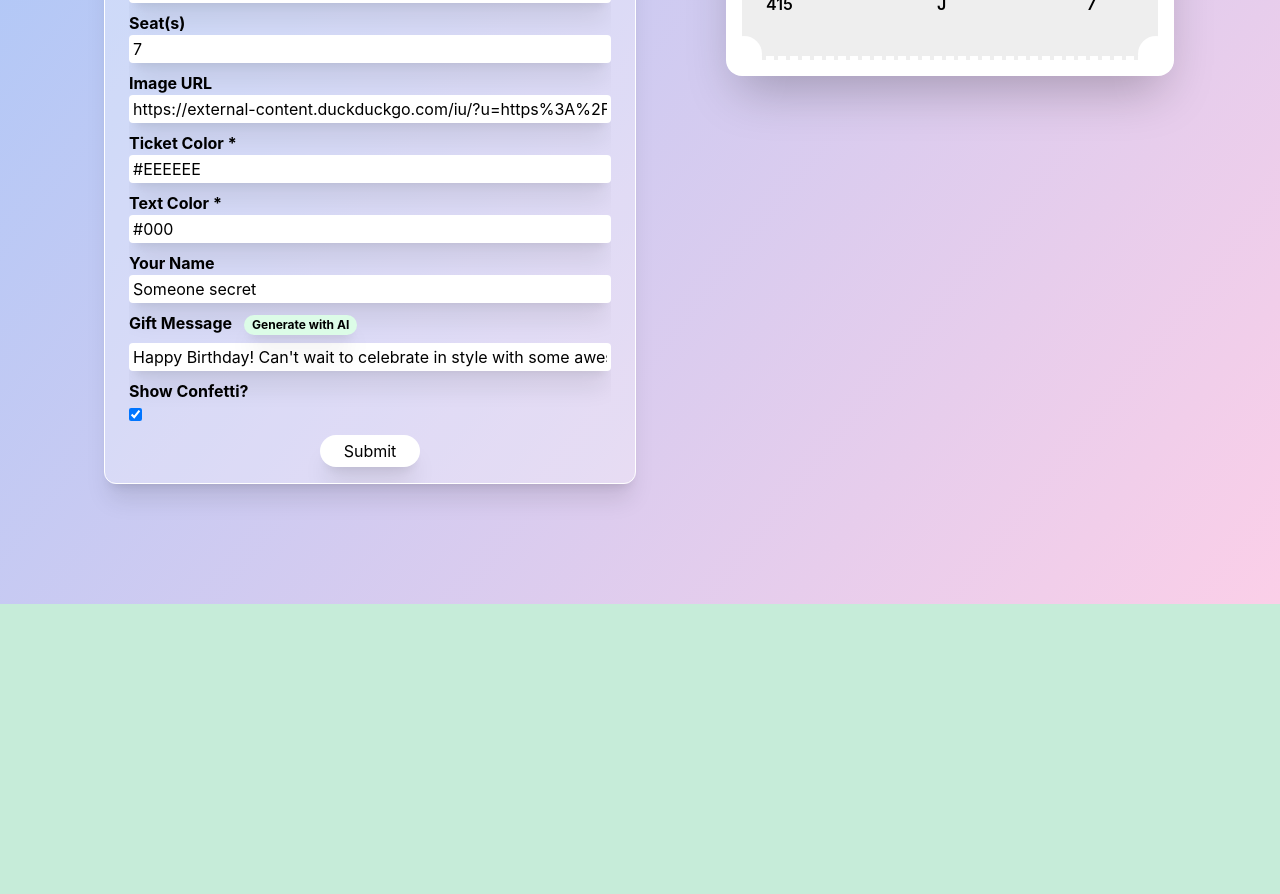
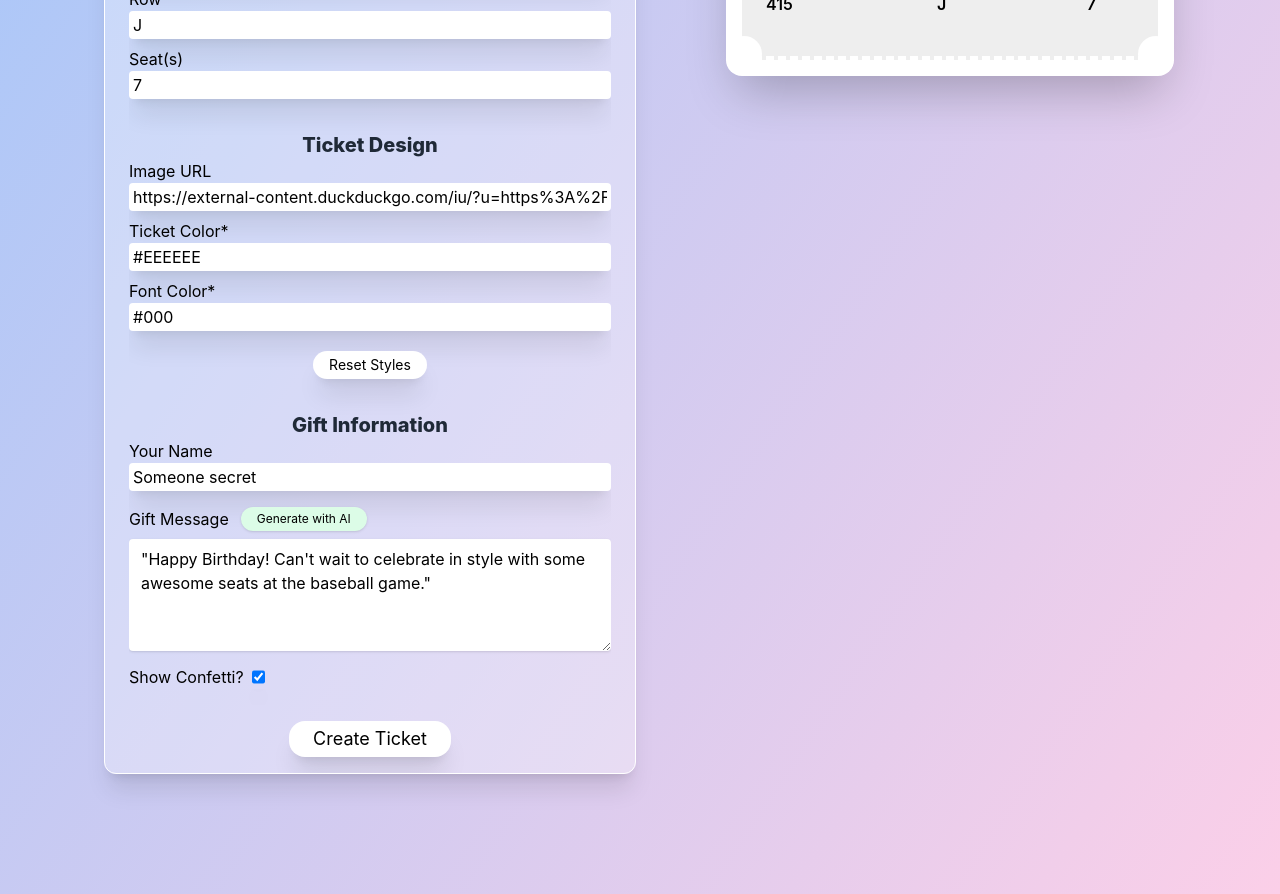
Before and after one commit to benhurley/pretty-tickets, a React (Create React App) app: page / in a window 1280 px wide. Shown: the part 1000-1894 px from the top of the page. Before the commit the page ends 1604 px from the top, so only its background shows below. Built offline with nearby package versions, Linux system fonts and the light colour scheme.

Commit message:
better ui layout on homepage and results page

```diff
--- a/src/components/molecules/inputCheckboxField.tsx
+++ b/src/components/molecules/inputCheckboxField.tsx
@@ -6,9 +6,9 @@ type InputTextFieldProps = {
 
 export const InputCheckboxField = ({ checked, label, onChangeFn }: InputTextFieldProps) => {
     return (
-        <div className="mb-2">
+        <div className="mb-2 inline-flex">
             <div>
-                <label className="font-bold pr-2">{label}</label>
+                <label className="pr-2">{label}</label>
             </div>
             <input
                 className="py-0.5 px-1 rounded shadow-xl"
--- a/src/components/molecules/inputTextField.tsx
+++ b/src/components/molecules/inputTextField.tsx
@@ -9,7 +9,7 @@ export const InputTextField = ({ label, value, callbackFn, required = true }: In
     return (
         <div className="mb-2">
             <div>
-                <label className="font-bold pr-2">{label}</label>
+                <label className="pr-2">{label}</label>
             </div>
             <input
                 required={required}
--- a/src/components/molecules/inputTextFieldWithAI.tsx
+++ b/src/components/molecules/inputTextFieldWithAI.tsx
@@ -1,30 +1,53 @@
-import { ScaleLoader } from 'react-spinners';
+import { useState } from 'react';
+import { PulseLoader } from "react-spinners";
 
 type InputTextFieldProps = {
     isLoading: boolean,
     inputCallbackFn: (value: React.SetStateAction<string>) => void,
-    aiCallbackFn: (e :any) => void,
+    aiCallbackFn: (e: any) => void,
     label: string,
     required?: boolean,
     value: string,
-}
+};
 
 export const InputTextFieldWithAI = ({ label, value, inputCallbackFn, aiCallbackFn, isLoading = false, required = true }: InputTextFieldProps) => {
+    const [wasAIButtonClicked, setWasAIButtonClicked] = useState(false);
+
+    const handleClick = (e: any) => {
+        setWasAIButtonClicked(true);
+        aiCallbackFn(e);
+    };
+
     return (
-        <div className="mb-2">
-            <div className="inline-block">
-                <label className="font-bold pr-3">{label}</label>
-                <button className="bg-green-100 px-2 py-0.5 mb-2 rounded-xl text-xs shadow-xl font-bold transform hover:scale-105 transition-transform duration-300" onClick={aiCallbackFn}>
-                    {isLoading ? <div className='min-w-[100px]'><ScaleLoader color="#000" height={5} /></div> : "Generate with AI" }
+        <div className="mb-2 pt-2">
+            <div className="flex items-center">
+                <label className="pr-3">{label}</label>
+                <button
+                    disabled={wasAIButtonClicked || isLoading}
+                    className={`
+                        ${wasAIButtonClicked ? !isLoading ? 'bg-blue-100' : 'bg-gray-100' : 'bg-green-100'} px-4 py-1 rounded-xl text-xs shadow transition-all duration-300 ${wasAIButtonClicked ? 'scale-100' : 'hover:scale-105 active:scale-100'
+                        }`}
+                    onClick={handleClick}
+                >
+                    {isLoading ? (
+                        <div className="flex items-center">
+                            <PulseLoader color="#000" size={4} />
+                            <span className="ml-2">Loading...</span>
+                        </div>
+                    ) : wasAIButtonClicked ? (
+                        'Using AI ✓'
+                    ) : (
+                        'Generate with AI'
+                    )}
                 </button>
             </div>
-            <input
+            <textarea
                 required={required}
-                className="py-0.5 px-1 rounded shadow-xl w-[100%]"
-                type="text"
+                className="py-2 px-3 rounded shadow w-full mt-2"
+                rows={4}
                 value={value}
                 onChange={(e) => inputCallbackFn(e.target.value)}
             />
         </div>
-    )
+    );
 };
--- a/src/components/organisms/introHero.tsx
+++ b/src/components/organisms/introHero.tsx
@@ -19,7 +19,7 @@ export const IntroHero = () => {
                     <p className="text-sm text-gray-600 text-left">Get a real-time look at your new ticket before finalizing.</p>
                 </div>
                 <div className="bg-white p-4 rounded-lg shadow-md text-center mt-1 md:mt-0 md:flex-grow md:w-[200px] md:h-[110px] w-full">
-                    <h3 className="text-lg md:text-xl font-semibold mb-1 text-left">3. Submit & Share!</h3>
+                    <h3 className="text-lg md:text-xl font-semibold mb-1 text-left">3. Share!</h3>
                     <p className="text-sm text-gray-600 text-left">Create a unique ticket link for your lucky recipient.</p>
                 </div>
             </div>
--- a/src/pages/home.tsx
+++ b/src/pages/home.tsx
@@ -10,6 +10,7 @@ import { fetchGiftMessage } from "../helpers/fetchOpenAI";
 
 export const Home = () => {
     const navigate = useNavigate();
+
     const [eventName, setEventName] = useState('2023 World Series');
     const [eventSubtitle, setEventSubtitle] = useState('VIP Entry Ticket');
     const [eventNumber, setEventNumber] = useState('Game 3');
@@ -20,13 +21,22 @@ export const Home = () => {
     const [eventSection, setEventSection] = useState('415');
     const [eventRow, setEventRow] = useState('J');
     const [eventSeat, setEventSeat] = useState('7');
+
     const [imgUrl, setImgUrl] = useState('https://external-content.duckduckgo.com/iu/?u=https%3A%2F%2Fimages.squarespace-cdn.com%2Fcontent%2Fv1%2F513e03a1e4b00efcff5aa03d%2F1370532403248-B7JTN2CASB1LWM5YWSX1%2Fke17ZwdGBToddI8pDm48kNVjfR5kDa6jbBkrq_LoDDF7gQa3H78H3Y0txjaiv_0fDoOvxcdMmMKkDsyUqMSsMWxHk725yiiHCCLfrh8O1z4YTzHvnKhyp6Da-NYroOW3zXOvpZoLj-zrwUcoeghK_zqqXjS3CfNDSuuf31e0tVH8gayrKhTJ_a0qjpge_-3DaDV-2eBmFlp-ifSeZPc-_8SfgUBqPeJJSwQPE1X-OZQ%2FWorld_Champions_2009_Yankees.jpg&f=1&nofb=1&ipt=5f1b17a6d83003b9466b21e94cf8f41b4571bdf4097080dd18b10bbe3d77f0b1&ipo=images')
     const [ticketColor, setTicketColor] = useState('#EEEEEE')
     const [textColor, setTextColor] = useState('#000')
+
     const [showConfetti, setShowConfetti] = useState(true);
     const [gifterName, setGifterName] = useState("Someone secret");
-    const [giftMessage, setGiftMessage] = useState("Happy Birthday! Can't wait to celebrate in style with some awesome seats at the baseball game.");
-    const [isLoadingAIGiftMessage,  setIsLoadingAIGiftMessage] = useState(false);
+    const [giftMessage, setGiftMessage] = useState(`"Happy Birthday! Can't wait to celebrate in style with some awesome seats at the baseball game."`);
+    const [isLoadingAIGiftMessage, setIsLoadingAIGiftMessage] = useState(false);
+
+    const handleStyleReset = (e: any) => {
+        e.preventDefault();
+        setImgUrl("https://external-content.duckduckgo.com/iu/?u=https%3A%2F%2Fimages.squarespace-cdn.com%2Fcontent%2Fv1%2F513e03a1e4b00efcff5aa03d%2F1370532403248-B7JTN2CASB1LWM5YWSX1%2Fke17ZwdGBToddI8pDm48kNVjfR5kDa6jbBkrq_LoDDF7gQa3H78H3Y0txjaiv_0fDoOvxcdMmMKkDsyUqMSsMWxHk725yiiHCCLfrh8O1z4YTzHvnKhyp6Da-NYroOW3zXOvpZoLj-zrwUcoeghK_zqqXjS3CfNDSuuf31e0tVH8gayrKhTJ_a0qjpge_-3DaDV-2eBmFlp-ifSeZPc-_8SfgUBqPeJJSwQPE1X-OZQ%2FWorld_Champions_2009_Yankees.jpg&f=1&nofb=1&ipt=5f1b17a6d83003b9466b21e94cf8f41b4571bdf4097080dd18b10bbe3d77f0b1&ipo=images")
+        setTicketColor('#EEEEEE')
+        setTextColor('#000')
+    }
 
     const handleGenerateMessageWithAI = async (e: React.ChangeEvent<HTMLInputElement>) => {
         e.preventDefault();
@@ -141,8 +151,10 @@ export const Home = () => {
                 <div className="flex-1 klg:w-1/2 px-4 lg:ml-10 mt-6 sm:mt-10 max-w-full w-full">
                     <form className="rounded-xl shadow-xl border border-white flex flex-col justify-between max-h-[300px] md:max-h-none overflow-y-scroll pb-4 bg-white bg-opacity-30 px-4 pt-3 mx-2 sm:px-6 sm:pt-4 animate-in fade-in zoom-in ease-in-out min-w-[250px]" onSubmit={handleSubmit}>
                         <div className="flex-grow overflow-y-scroll">
+                            <div className="mt-2">
+                                <h3 className="text-mg lg:text-xl font-extrabold leading-tight text-center text-gray-800">Event Information</h3>
                                 <InputTextField
-                                label="Title *"
+                                    label="Title*"
                                     value={eventName}
                                     callbackFn={setEventName}
                                 />
@@ -165,7 +177,7 @@ export const Home = () => {
                                     callbackFn={setEventDescription}
                                 />
                                 <InputTextField
-                                label="Date *"
+                                    label="Date*"
                                     value={eventDate}
                                     callbackFn={setEventDate}
                                 />
@@ -176,7 +188,7 @@ export const Home = () => {
                                     callbackFn={setEventTime}
                                 />
                                 <InputTextField
-                                label="Venue *"
+                                    label="Venue*"
                                     value={eventVenue}
                                     callbackFn={setEventVenue}
                                 />
@@ -198,6 +210,9 @@ export const Home = () => {
                                     value={eventSeat}
                                     callbackFn={setEventSeat}
                                 />
+                            </div>
+                            <div className="my-8">
+                                <h3 className="text-mg lg:text-xl font-extrabold leading-tight text-center text-gray-800">Ticket Design</h3>
                                 <InputTextField
                                     label="Image URL"
                                     required={false}
@@ -205,15 +220,22 @@ export const Home = () => {
                                     callbackFn={setImgUrl}
                                 />
                                 <InputTextField
-                                label="Ticket Color *"
+                                    label="Ticket Color*"
                                     value={ticketColor}
                                     callbackFn={setTicketColor}
                                 />
                                 <InputTextField
-                                label="Text Color *"
+                                    label="Font Color*"
                                     value={textColor}
                                     callbackFn={setTextColor}
                                 />
+                                <div className="flex justify-center">
+                                    <button className="bg-white mt-3 px-4 py-1 rounded-2xl text-sm shadow-xl transform hover:scale-105 transition-transform duration-300" onClick={handleStyleReset}>Reset Styles</button>
+                                </div>
+                            </div>
+
+                            <div className="mb-2">
+                                <h3 className="text-mg lg:text-xl font-extrabold leading-tight text-center text-gray-800">Gift Information</h3>
                                 <InputTextField
                                     label="Your Name"
                                     required={false}
@@ -234,9 +256,10 @@ export const Home = () => {
                                     onChangeFn={handleRadioChange}
                                 />
                             </div>
-                        <div className="flex items-center justify-center md:col-span-2 pt-4 md:pt-0">
-                            <button className="bg-white px-6 py-1 rounded-2xl text-md shadow-xl transform hover:scale-105 transition-transform duration-300" type="submit">
-                                Submit
+                        </div>
+                        <div className="flex items-center justify-center md:col-span-2 pt-4">
+                            <button className="bg-white px-6 py-1 rounded-2xl text-lg shadow-xl transform hover:scale-105 transition-transform duration-300" type="submit">
+                                Create Ticket
                             </button>
                         </div>
                     </form>
```
Lines whose indentation alone changed are shown as unchanged.
